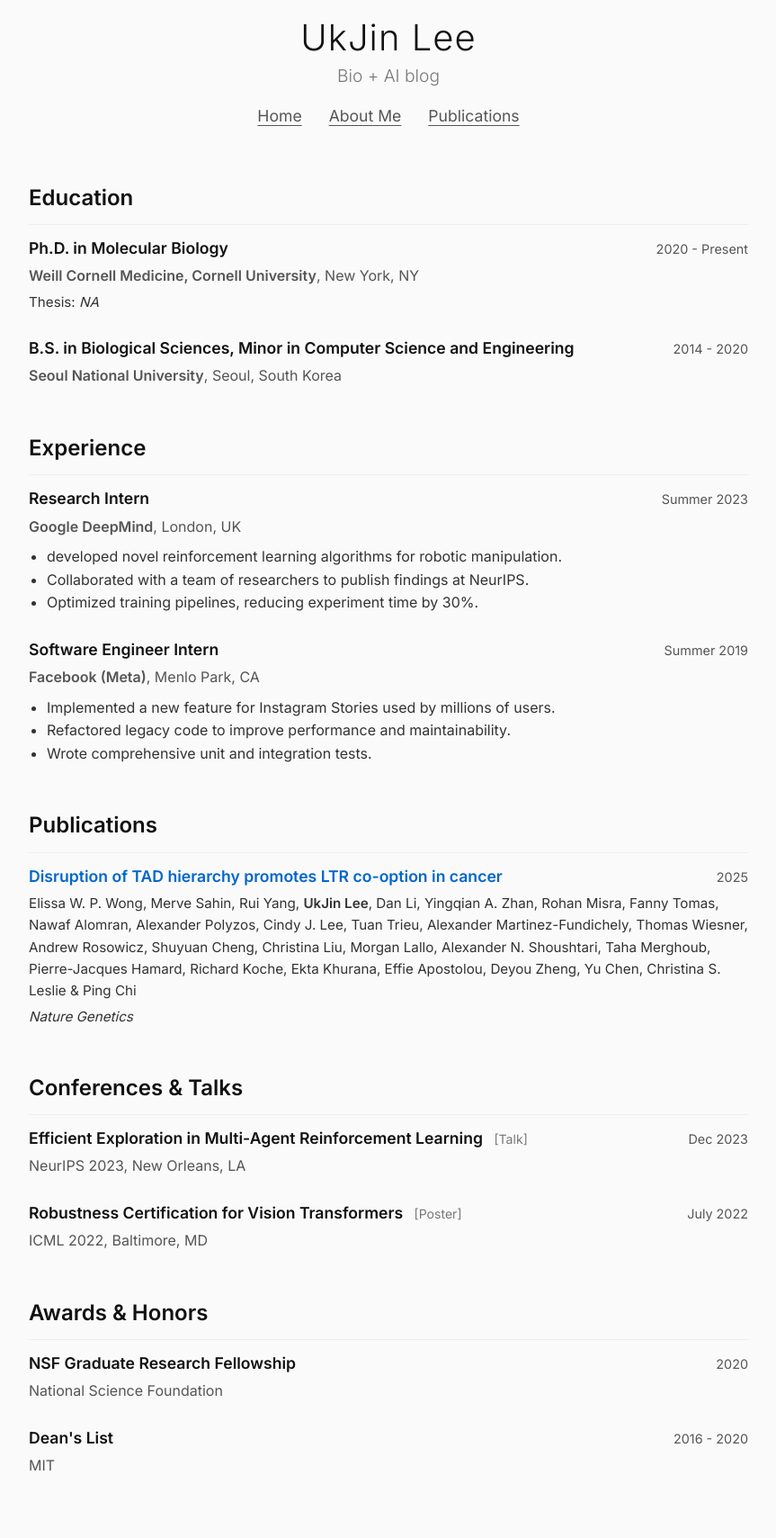
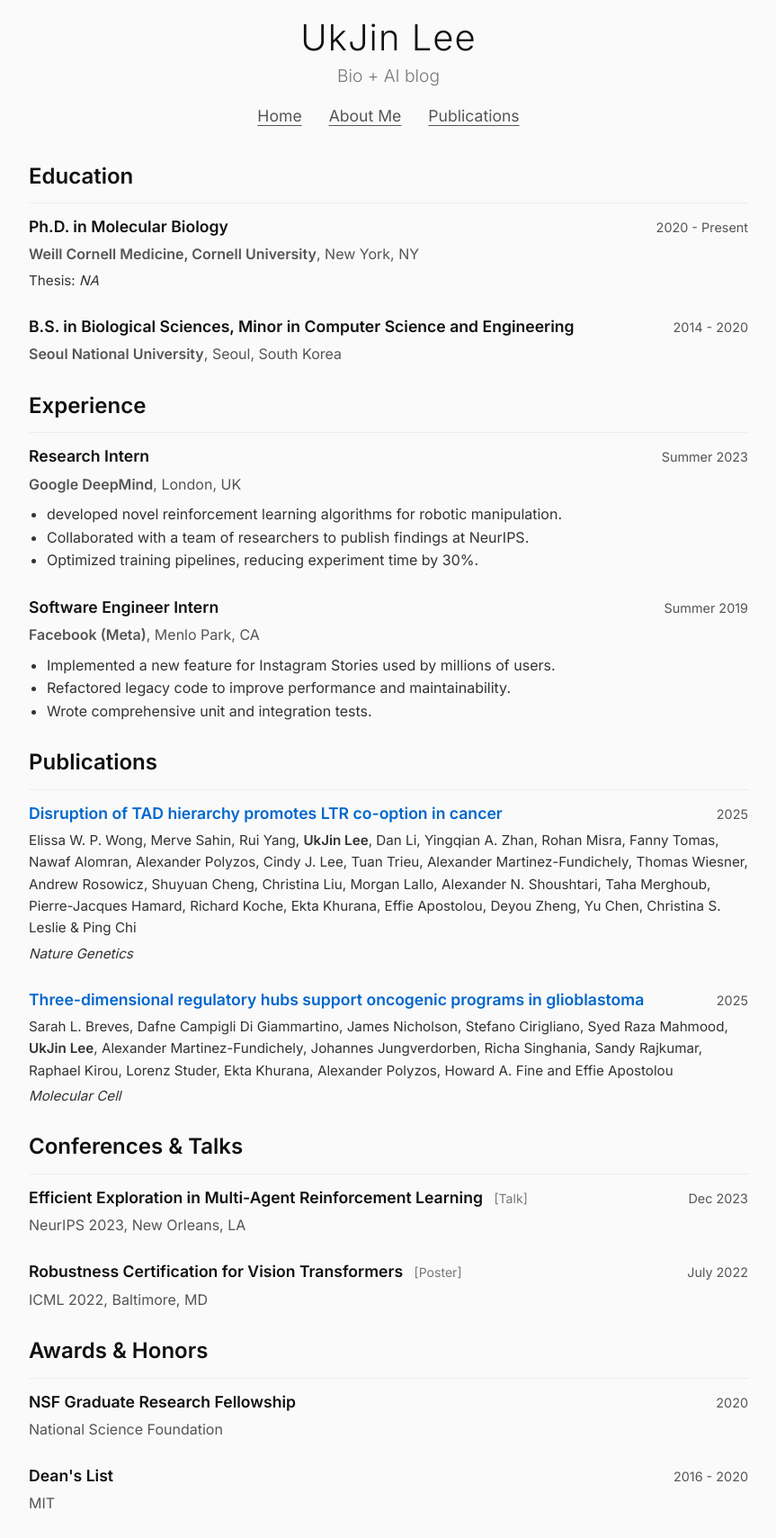
Before and after one commit to ukjinlee101/ukjinlee101.github.io, a Jekyll site: the page built from cv.md, in a window 1280 px wide. Shown: the whole page at 90% size, without its empty margins (208-1071 px from the left). Built offline with Jekyll 4.4.1, drawn with Linux system fonts in a browser that asks for light colours; before the commit the page ends 1667 px from its top, so only the background shows below that.

Commit message:
antigravity

```diff
--- a/_data/publications.yml
+++ b/_data/publications.yml
@@ -3,4 +3,11 @@
   journal: "Nature Genetics"
   year: 2025
   pdf_link: "https://doi.org/10.1038/s41588-025-02239-6"
-  image: "/assets/images/Wong_NatGen_2025_Image01.png" # Replace with your image path
+  image: "/assets/images/Wong_NatGen_2025_Image01.png"
+
+- title: "Three-dimensional regulatory hubs support oncogenic programs in glioblastoma"
+  authors: "Sarah L. Breves, Dafne Campigli Di Giammartino, James Nicholson, Stefano Cirigliano, Syed Raza Mahmood, UkJin Lee, Alexander Martinez-Fundichely, Johannes Jungverdorben, Richa Singhania, Sandy Rajkumar, Raphael Kirou, Lorenz Studer, Ekta Khurana, Alexander Polyzos, Howard A. Fine and Effie Apostolou"
+  journal: "Molecular Cell"
+  year: 2025
+  pdf_link: "https://www.cell.com/molecular-cell/fulltext/S1097-2765(25)00200-X"
+  image: "/assets/images/Breves_MolCell_2025_Image01.png"
--- a/assets/css/style.css
+++ b/assets/css/style.css
@@ -24,7 +24,8 @@ h1,
 h2,
 h3 {
   font-weight: 600;
-  margin-top: 2em;
+  margin-top: 1em;
+  /* Reduced from 2em */
   margin-bottom: 0.5em;
   color: #111;
 }
@@ -202,7 +203,8 @@ pre {
 }
 
 .pub-image img {
-  width: 100%;
+  width: 100% !important;
+  /* Force full width */
   height: auto;
   display: block;
 }
```
Also changed, not shown: 2 other files.
